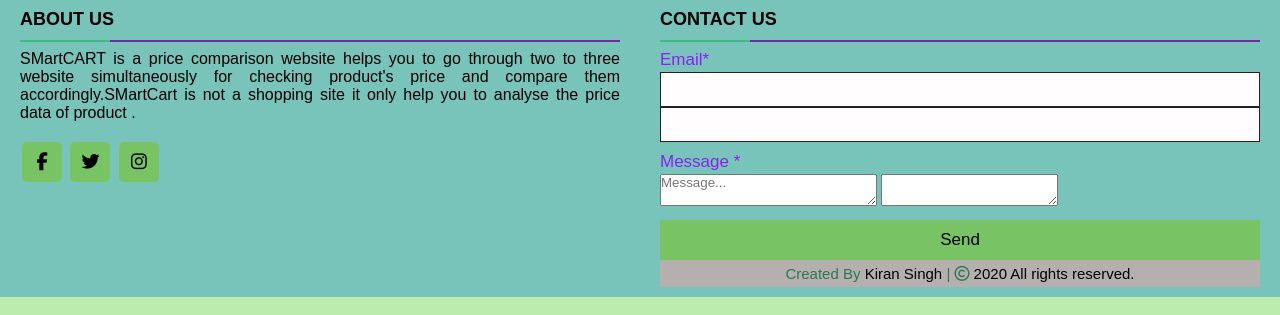
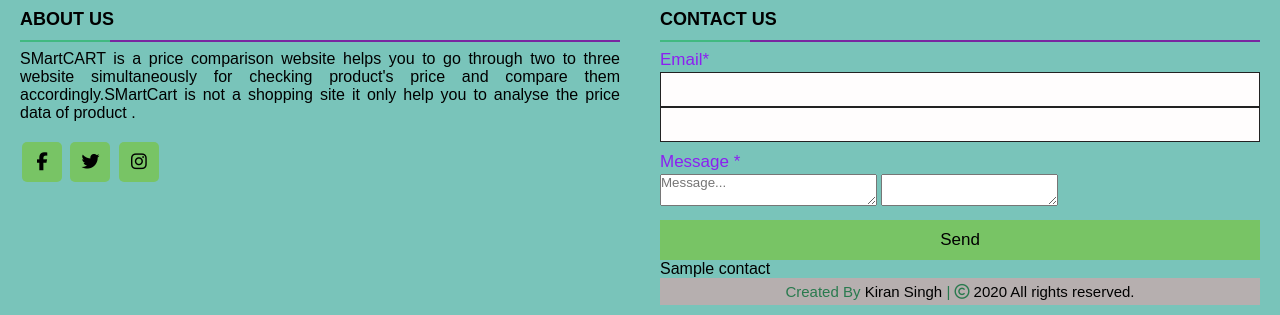
Before and after one commit to kiransingh14/price_comparison, a Django app: template templates/price_comparison/index.html in a window 1280 px wide. Shown: the part 3035-3350 px from the top of the page. Run offline with Django 3.2, Linux system fonts and the light colour scheme; the template is opened without the code that fills it: most values are stand-ins (such as "Sample title", 1, 10 or a date in 2020); form fields are guessed from the names that the template uses; some libraries are stand-ins or nearby versions.

Commit message:
Added my project

```diff
--- a/templates/price_comparison/index.html
+++ b/templates/price_comparison/index.html
@@ -496,6 +496,9 @@
                           <button type="submit">Send</button>
                          </div>
                         <div class="bottom">
+                          {% for Contact in Contact %}
+                          <p>{{Contact}}</p>
+                          {% endfor %}
                           <center>
                                   <span class="credit">Created By <a href="https://github.com/kiransingh14">Kiran Singh</a> | </span>
                                   <span class="far fa-copyright"></span> 2020 All rights reserved.
--- a/views.py
+++ b/views.py
@@ -36,9 +36,13 @@
     if request.method=='POST':
         email = request.POST.get('name','')
         message = request.POST.get('name','')
+
         contact = Contact(email = email , message = message)
         contact.save()
     return render(request,'price_comparison/index.html')
+
+
+
 def resultPage(request):                                             #result page
     context = {}
     return render(request,'price_comparison/result.html',context)
```
